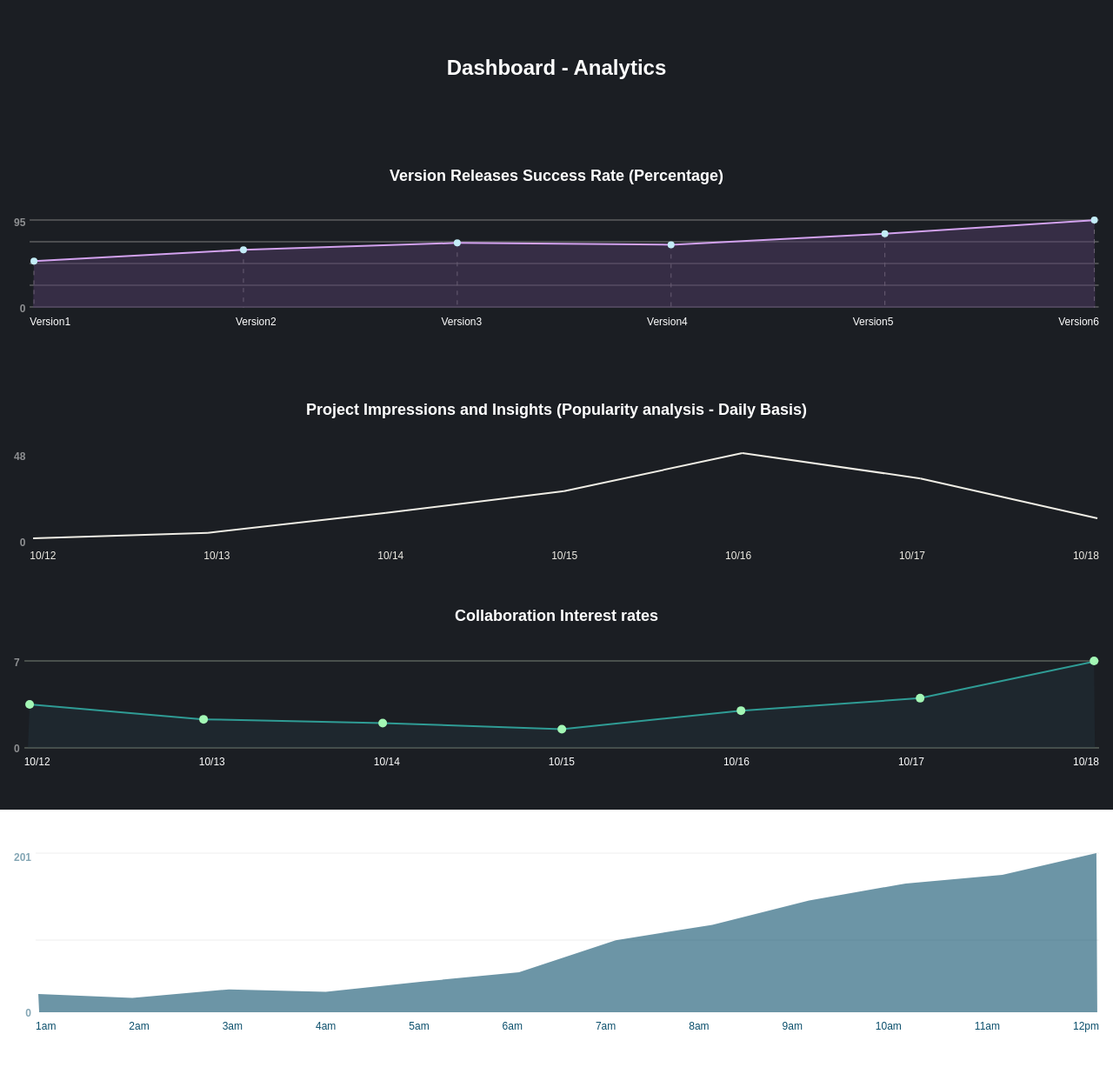
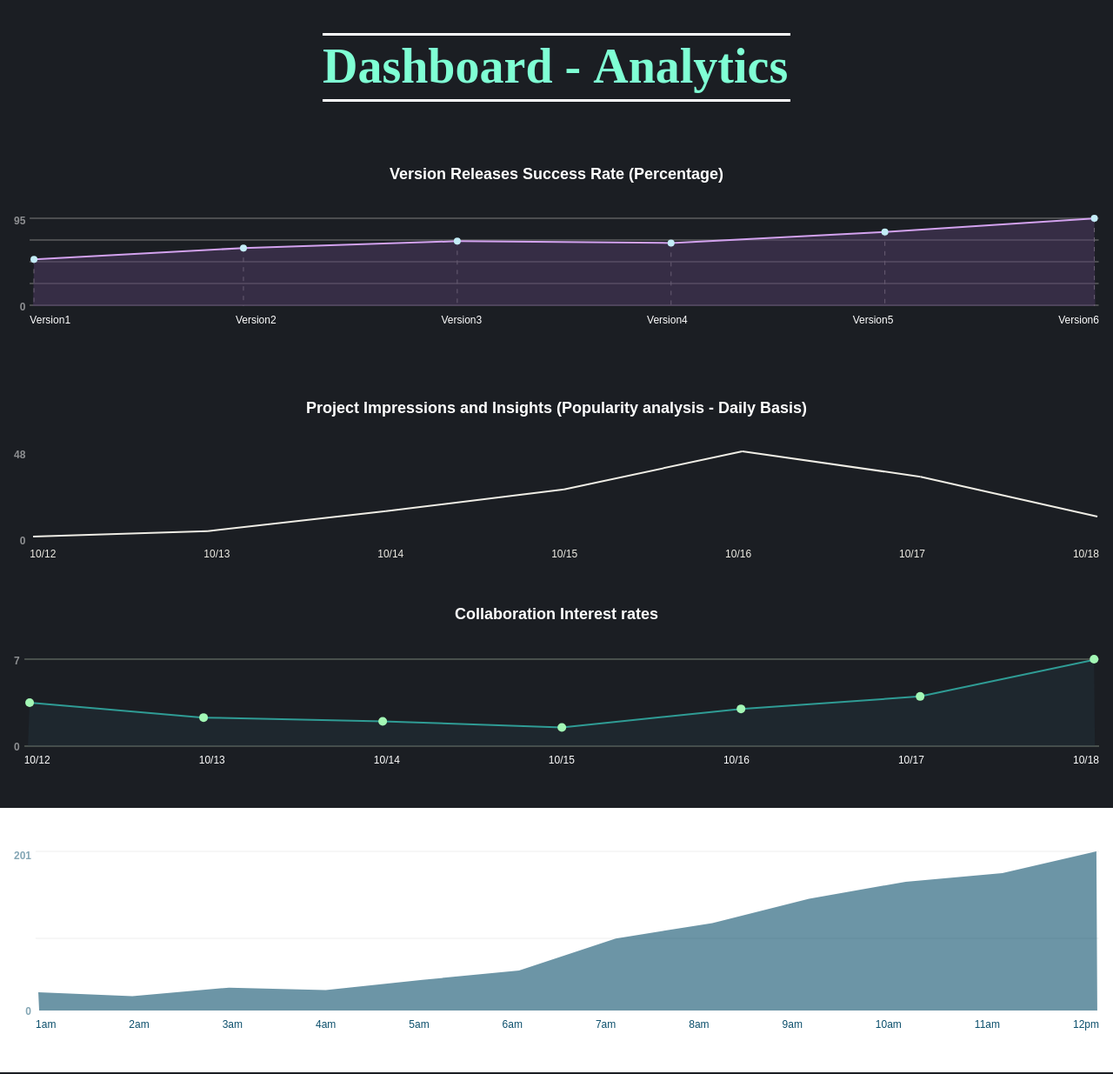
Before and after one commit to VedhaSankar/integrated-project-platform, a Flask app: template templates/dash.html in a window 1280 px wide. Shown: the whole page at 87% size. Run offline with Flask 2, Linux system fonts and the light colour scheme; the template is opened without the code that fills it, so the values that code supplies are empty; some libraries are stand-ins or nearby versions.

Commit message:
dashboard completed

```diff
--- a/templates/dash.html
+++ b/templates/dash.html
@@ -4,7 +4,11 @@
     <meta charset="UTF-8" />
     <meta http-equiv="X-UA-Compatible" content="IE=edge" />
     <meta name="viewport" content="width=device-width, initial-scale=1.0" />
-    <script src="https://code.jquery.com/jquery-3.6.1.min.js" integrity="sha256-o88AwQnZB+VDvE9tvIXrMQaPlFFSUTR+nldQm1LuPXQ=" crossorigin="anonymous"></script>
+    <script
+      src="https://code.jquery.com/jquery-3.6.1.min.js"
+      integrity="sha256-o88AwQnZB+VDvE9tvIXrMQaPlFFSUTR+nldQm1LuPXQ="
+      crossorigin="anonymous"
+    ></script>
     <title>Dashboard Analytics</title>
     <style>
       html,
@@ -119,28 +123,87 @@
           transform: translateY();
         }
       }
+
+      /*  MOVING LETTERS */
+
+      .ml1 {
+        font-weight: 900;
+        font-size: 3.5em;
+      }
+
+      .ml1 .letter {
+        display: inline-block;
+        line-height: 1em;
+      }
+
+      .ml1 .text-wrapper {
+        position: relative;
+        display: inline-block;
+        padding-top: 0.1em;
+        padding-right: 0.05em;
+        padding-bottom: 0.15em;
+      }
+
+      .ml1 .line {
+        opacity: 0;
+        position: absolute;
+        left: 0;
+        height: 3px;
+        width: 100%;
+        background-color: #fff;
+        transform-origin: 0 0;
+      }
+
+      .ml1 .line1 {
+        top: 0;
+      }
+      .ml1 .line2 {
+        bottom: 0;
+      }
     </style>
   </head>
   <body>
     <div class="container">
-      <div class="row">
+      <!-- <div class="row">
         <div class="col">
           <h1>Dashboard - Analytics </h1>
         </div>
-      </div>
+      </div> -->
+
+      <h1 class="ml1">
+        <span class="text-wrapper">
+          <span class="line line1"></span>
+          <span class="letters" style="color: aquamarine; font-family: 'Times New Roman', Times, serif;">Dashboard - Analytics</span>
+          <span class="line line2"></span>
+        </span>
+      </h1>
+
+      <script src="https://cdnjs.cloudflare.com/ajax/libs/animejs/2.0.2/anime.min.js"></script>
+
       <div class="row">
         <div class="col s-12 m-6">
-          <h2><b><p>Version Releases Success Rate (Percentage)</p></b></h2>
+          <h2>
+            <b><p>Version Releases Success Rate (Percentage)</p></b>
+          </h2>
           <div class="graph-songs"></div>
         </div>
       </div>
       <div class="row">
         <div class="col s-12 m-4">
-            <h2><b><p>Project Impressions and Insights (Popularity analysis - Daily Basis)</p></b></h2>
-            <div class="graph-cats"></div>
+          <h2>
+            <b
+              ><p>
+                Project Impressions and Insights (Popularity analysis - Daily
+                Basis)
+              </p></b
+            >
+          </h2>
+          <div class="graph-cats"></div>
         </div>
         <div class="col s-12 m-8">
-            <h2><b><p>Collaboration Interest rates</p></b></h2>
+          <h2>
+            <b><p>Collaboration Interest rates</p></b>
+          </h2>
           <div class="graph-hours"></div>
         </div>
       </div>
@@ -602,6 +665,41 @@
         colorXGrid: "#eeeeee",
         height: 180,
       });
+
+      //   LETTER //
+      var textWrapper = document.querySelector(".ml1 .letters");
+      textWrapper.innerHTML = textWrapper.textContent.replace(
+        /\S/g,
+        "<span class='letter'>$&</span>"
+      );
+
+      anime
+        .timeline({ loop: true })
+        .add({
+          targets: ".ml1 .letter",
+          scale: [0.3, 1],
+          opacity: [0, 1],
+          translateZ: 0,
+          easing: "easeOutExpo",
+          duration: 600,
+          delay: (el, i) => 70 * (i + 1),
+        })
+        .add({
+          targets: ".ml1 .line",
+          scaleX: [0, 1],
+          opacity: [0.5, 1],
+          easing: "easeOutExpo",
+          duration: 700,
+          offset: "-=875",
+          delay: (el, i, l) => 80 * (l - i),
+        })
+        .add({
+          targets: ".ml1",
+          opacity: 0,
+          duration: 1000,
+          easing: "easeOutExpo",
+          delay: 1000,
+        });
     </script>
   </body>
 </html>
```
